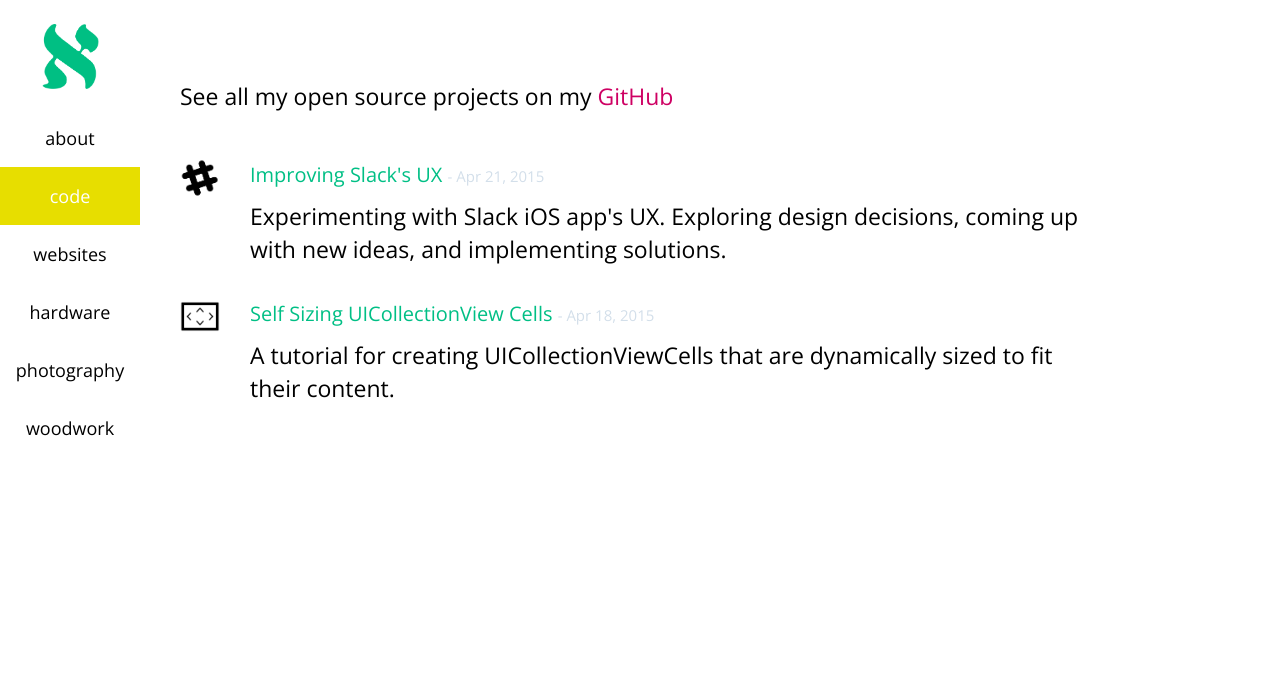
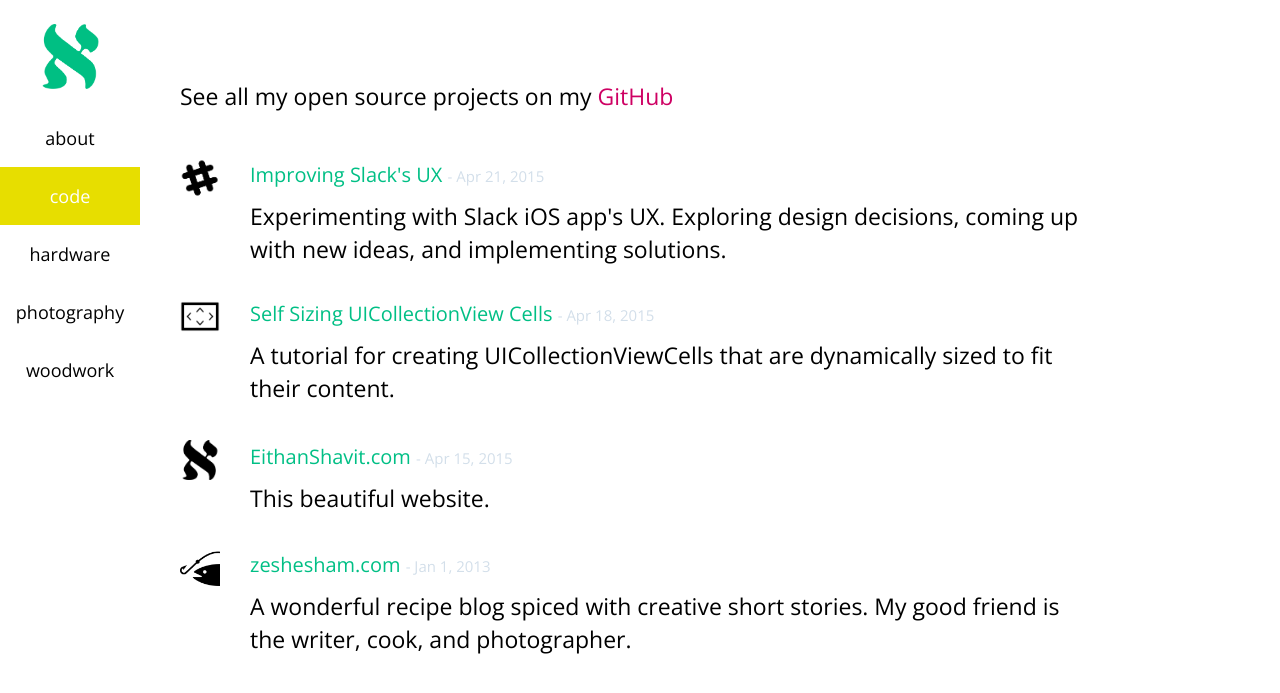
Before and after one commit to eithanshavit/eithanshavit.github.io, a Jekyll site: the page built from code.md, in a window 1280 px wide. Shown: the top 693 px of the page. Built offline with Jekyll 4.4.1, drawn with Linux system fonts in a browser that asks for light colours.

Commit message:
Removing websites category

```diff
--- a/_config.yml
+++ b/_config.yml
@@ -7,6 +7,9 @@ baseurl: ""
 url: "http://eithanshavit.com"
 github_username:  eithanshavit
 highlighter: pygments
+
+# Outputting
+permalink: /:year/:month/:day/:title.html
 
 # Build settings
 markdown: kramdown
--- a/_posts/2013-01-01-zeshesham.md
+++ b/_posts/2013-01-01-zeshesham.md
@@ -2,7 +2,7 @@
 layout: post
 title: zeshesham.com
 date: 2013-01-01
-categories: websites
+categories: code
 logo: "/assets/img/zeshesham.png"
 excerpt: A wonderful recipe blog spiced with creative short stories. My good friend is the writer, cook, and photographer.
 priority: 150
--- a/_posts/2015-04-15-eithanshavit.com.md
+++ b/_posts/2015-04-15-eithanshavit.com.md
@@ -2,7 +2,7 @@
 layout: post
 title: EithanShavit.com
 date: 2015-04-15
-categories: websites
+categories: code
 logo: /assets/img/alef.png
 priority: 60
 excerpt: This beautiful website.
```
Also changed, not shown: websites.md (deleted, +0 -7 lines), 1 other file.
